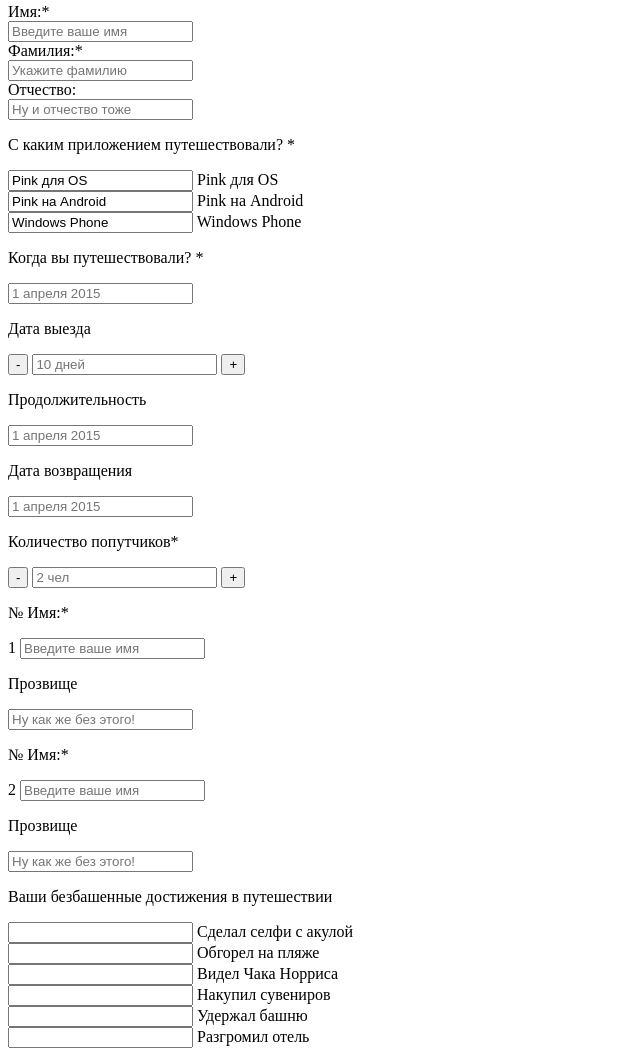
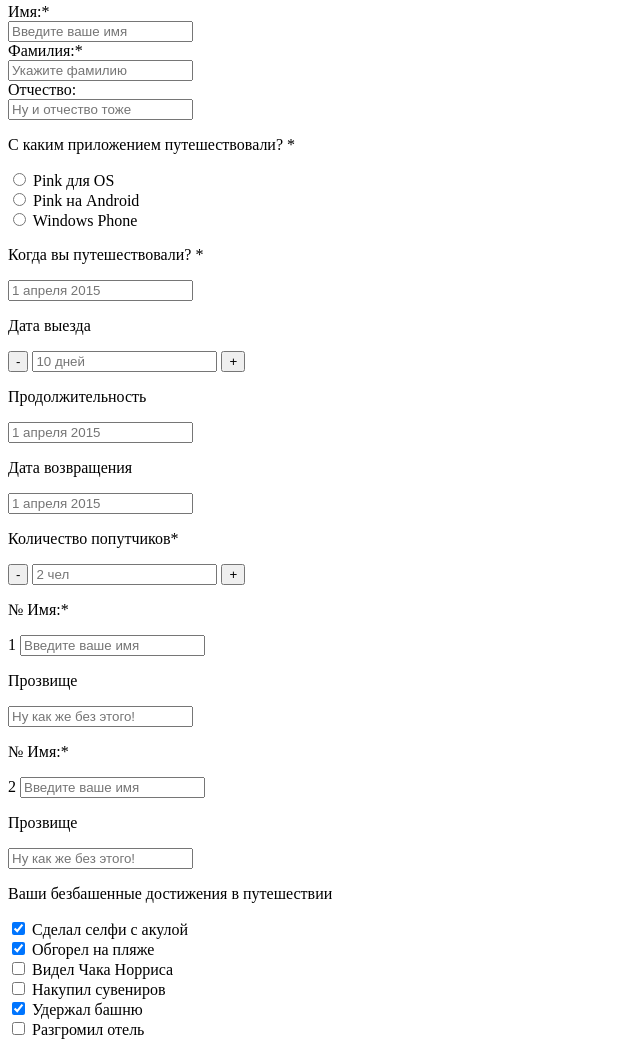
Before and after one commit to some-yummy-nick/pink, a website: page form.html in a window 1280 px wide. Shown: the part 225-1276 px from the top of the page, without its empty margins (0-640 px from the left). Drawn offline with Linux system fonts and the light colour scheme.

Commit message:
23,09,2015

```diff
--- a/form.html
+++ b/form.html
@@ -32,117 +32,117 @@
     <p>Поделитесь своей историей и получите шанс выиграть ценный приз — 1000 миль на вашу бонусную карту! </p>
     <form action=" " method="post ">
 
-        <label for="name ">Имя:*</label>
+        <label for="name">Имя:*</label>
         <br>
-        <input type="text " id="name " required placeholder="Введите ваше имя ">
+        <input tabindex="1" type="text" id="name" required placeholder="Введите ваше имя ">
         <br>
 
-        <label for="family ">Фамилия:*</label>
+        <label for="family">Фамилия:*</label>
         <br>
-        <input type="text " id="family " required placeholder="Укажите фамилию ">
+        <input tabindex="2" type="text " id="family" required placeholder="Укажите фамилию ">
         <br>
 
-        <label for="patronymic ">Отчество:</label>
+        <label for="patronymic">Отчество:</label>
         <br>
-        <input type="text " id="patronymic " placeholder="Ну и отчество тоже ">
+        <input tabindex="3" type="text" id="patronymic" placeholder="Ну и отчество тоже">
         <br>
         <p>С каким приложением путешествовали? *</p>
         <div>
-            <input type="radio " name="device " value="Pink для OS " id="answer1 ">
-            <label for="answer1 ">Pink для OS</label>
+            <input tabindex="4" type="radio" name="device" id="answer1">
+            <label for="answer1">Pink для OS</label>
         </div>
         <div>
-            <input type="radio " name="device " value="Pink на Android " id="answer2 ">
-            <label for="answer2 ">Pink на Android</label>
+            <input type="radio" name="device" id="answer2">
+            <label for="answer2">Pink на Android</label>
         </div>
         <div>
-            <input type="radio " name="device " value="Windows Phone " id="answer3 ">
-            <label for="answer3 ">Windows Phone</label>
+            <input type="radio" name="device" id="answer3">
+            <label for="answer3">Windows Phone</label>
         </div>
         <p>Когда вы путешествовали? *</p>
 
-        <input type="text " id="date " required placeholder="1 апреля 2015 ">
+        <input tabindex="5" type="text" id="date" required placeholder="1 апреля 2015">
         <br>
         <p>Дата выезда</p>
 
         <button>-</button>
-        <input type="text " id="day " placeholder="10 дней ">
+        <input tabindex="6" type="text" id="day" placeholder="10 дней">
         <button>+</button>
         <br>
         <p>Продолжительность</p>
 
-        <input type="text " id="date " placeholder="1 апреля 2015 ">
+        <input tabindex="7" type="text" id="date" placeholder="1 апреля 2015 ">
         <br>
         <p>Дата возвращения</p>
 
-        <input type="text " id="date-end " placeholder="1 апреля 2015 ">
+        <input tabindex="8" type="text" id="date-end" placeholder="1 апреля 2015">
         <br>
         <p>Количество попутчиков*</p>
         <button>-</button>
-        <input type="text " id="people " required placeholder="2 чел ">
+        <input tabindex="9" type="text" id="people" required placeholder="2 чел">
         <button>+</button>
-        <div class="username ">
+        <div class="username">
             <p><span>№</span> Имя:*</p>
             <span>1</span>
-            <input type="text " placeholder="Введите ваше имя ">
+            <input type="text" placeholder="Введите ваше имя">
             <p>Прозвище</p>
-            <input type="text " placeholder="Ну как же без этого! ">
+            <input type="text" placeholder="Ну как же без этого!">
         </div>
-        <div class="username ">
+        <div class="username">
             <p><span>№</span> Имя:*</p>
             <span>2</span>
-            <input type="text " placeholder="Введите ваше имя ">
+            <input type="text" placeholder="Введите ваше имя ">
             <p>Прозвище</p>
-            <input type="text " placeholder="Ну как же без этого! ">
+            <input type="text" placeholder="Ну как же без этого! ">
         </div>
         <p>Ваши безбашенные достижения в путешествии</p>
         <div>
-            <input type="checkbox " id="answer4 " checked>
-            <label for="answer4 ">Сделал селфи с акулой</label>
+            <input type="checkbox" id="answer4" checked>
+            <label for="answer4">Сделал селфи с акулой</label>
         </div>
         <div>
-            <input type="checkbox " checked id="answer5 ">
-            <label for="answer5 ">Обгорел на пляже</label>
+            <input type="checkbox" checked id="answer5">
+            <label for="answer5">Обгорел на пляже</label>
         </div>
         <div>
-            <input type="checkbox " id="answer6 ">
-            <label for="answer6 ">Видел Чака Норриса</label>
+            <input type="checkbox" id="answer6">
+            <label for="answer6">Видел Чака Норриса</label>
         </div>
         <div>
-            <input type="checkbox " id="answer7 ">
-            <label for="answer7 ">Накупил сувениров</label>
+            <input type="checkbox" id="answer7">
+            <label for="answer7">Накупил сувениров</label>
         </div>
         <div>
-            <input type="checkbox " id="answer8 " checked>
-            <label for="answer8 ">Удержал башню</label>
+            <input type="checkbox" id="answer8" checked>
+            <label for="answer8">Удержал башню</label>
         </div>
         <div>
-            <input type="checkbox " id="answer9 ">
-            <label for="answer9 ">Разгромил отель</label>
+            <input type="checkbox" id="answer9">
+            <label for="answer9">Разгромил отель</label>
         </div>
         <p>ВАШИ ФОТОГРАФИИ из поездки *</p>
-        <button id="submit-form ">Загрузить фото</button>
-        <div class="form-photos ">
-            <img src="img/form-photo-1.png " height="68 " width="67 " alt="form-photo " class="form-photo ">
-            <img src="img/form-photo-2.png " height="68 " width="68 " alt="form-photo " class="form-photo ">
-            <img src="img/form-photo-3.png " height="68 " width="67 " alt="form-photo " class="form-photo ">
-            <img src="img/form-photo-4.png " height="67 " width="67 " alt="form-photo " class="form-photo ">
-            <img src="img/form-photo-5.png " height="67 " width="68 " alt="form-photo " class="form-photo ">
-            <img src="img/form-photo-6.png " height="67 " width="67 " alt="form-photo " class="form-photo ">
-            <img src="img/form-photo-7.png " height="67 " width="68 " alt="form-photo " class="form-photo ">
-            <img src="img/form-photo-8.png " height="67 " width="68 " alt="form-photo " class="form-photo ">
+        <button id="submit-form">Загрузить фото</button>
+        <div class="form-photos">
+            <img src="img/form-photo-1.png " height="68 " width="67 " alt="form-photo" class="form-photo">
+            <img src="img/form-photo-2.png " height="68 " width="68 " alt="form-photo" class="form-photo">
+            <img src="img/form-photo-3.png " height="68 " width="67 " alt="form-photo" class="form-photo">
+            <img src="img/form-photo-4.png " height="67 " width="67 " alt="form-photo" class="form-photo">
+            <img src="img/form-photo-5.png " height="67 " width="68 " alt="form-photo" class="form-photo">
+            <img src="img/form-photo-6.png " height="67 " width="67 " alt="form-photo" class="form-photo">
+            <img src="img/form-photo-7.png " height="67 " width="68 " alt="form-photo" class="form-photo">
+            <img src="img/form-photo-8.png " height="67 " width="68 " alt="form-photo" class="form-photo">
         </div>
         <input type="submit " value="Отправить форму ">
     </form>
     <p><span>*</span> — обязательные поля</p>
     <footer class="footer-second">
-        <a href=" " class="footer-logo "><img src="img/logo-glasses.png " alt="logo ">Pink</a>
-        <div class="social-buttons ">
-            <a href=" " class="social-item "></a>
-            <a href=" " class="social-item "></a>
-            <a href=" " class="social-item "></a>
+        <a href=" " class="footer-logo"><img src="img/logo-glasses.png " alt="logo ">Pink</a>
+        <div class="social-buttons">
+            <span class="social-item"></span>
+            <span class="social-item"></span>
+            <span class="social-item"></span>
         </div>
-        <div class="copyright ">Разработано</div>
+        <div class="copyright">Разработано</div>
     </footer>
     <!-- <script src="js/script.js "></script> -->
 </body>
```
